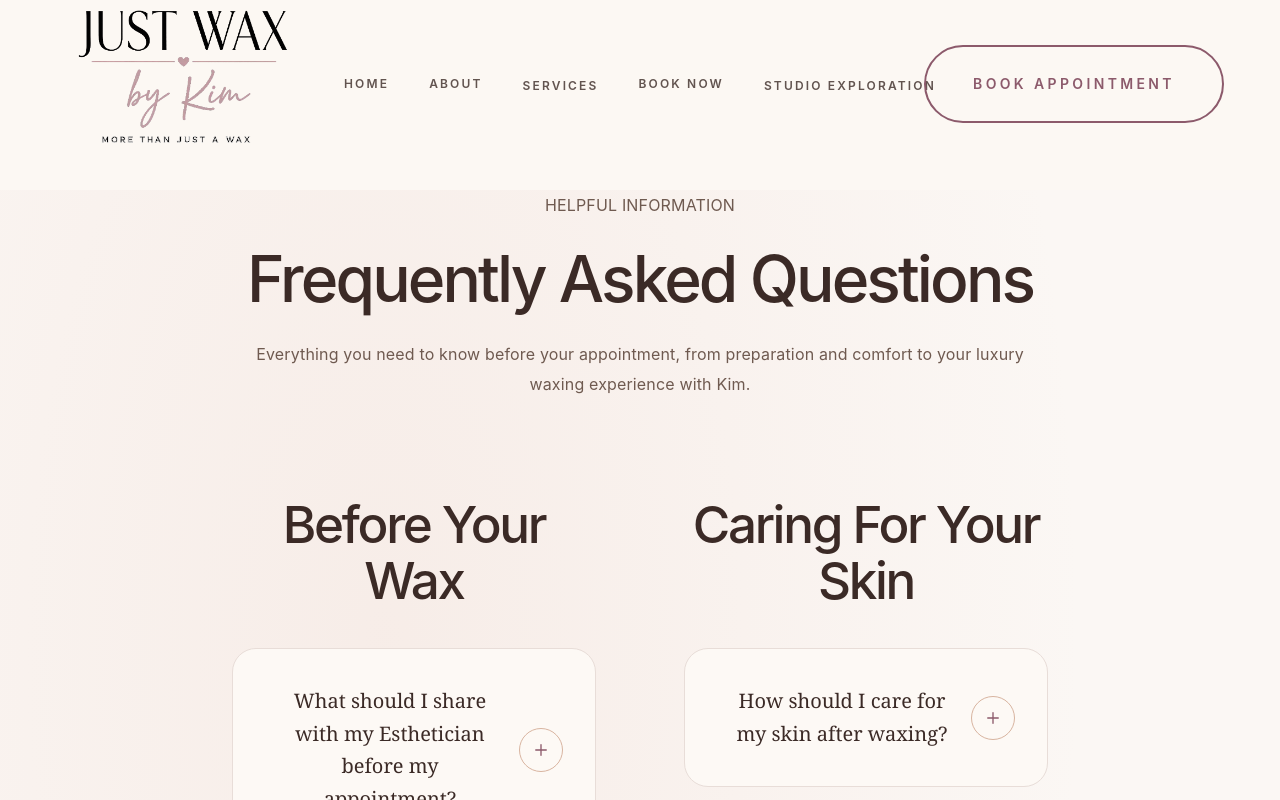
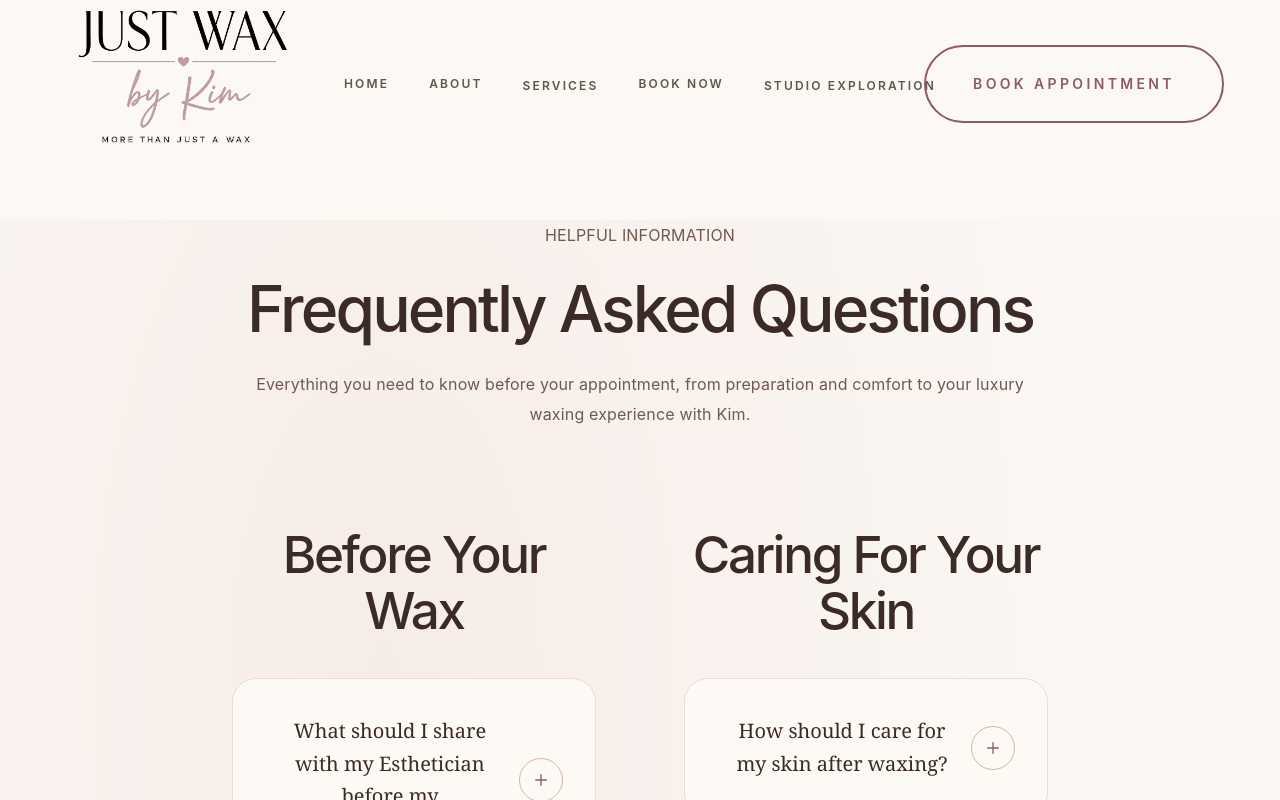
Before and after one commit to kevin-phan-25/just-wax-by-kim, a Next.js app: page /faq in a window 1280 px wide. Shown: the top 800 px of the page. Built offline with nearby package versions, Linux system fonts and the light colour scheme; a web font is replaced by a local one.

Commit message:
Update layout.tsx

```diff
--- a/app/(studio)/layout.tsx
+++ b/app/(studio)/layout.tsx
@@ -8,8 +8,8 @@
  * Shared luxury studio page layout.
  *
  * Controls:
- * • Standalone page breathing room
- * • Navbar remains fixed
+ * • Standalone page breathing room under fixed navbar
+ * • Navbar remains fixed (unaffected)
  * • Editorial page rhythm
  *
  * ---
@@ -25,14 +25,10 @@ export default function StudioLayout({
     <div
       className="
         relative
-
         w-full
-
-        pt-[120px]
-
-        md:pt-[150px]
-
-        xl:pt-[190px]
+        pt-[180px]
+        md:pt-[200px]
+        xl:pt-[220px]
       "
     >
       {children}
```
